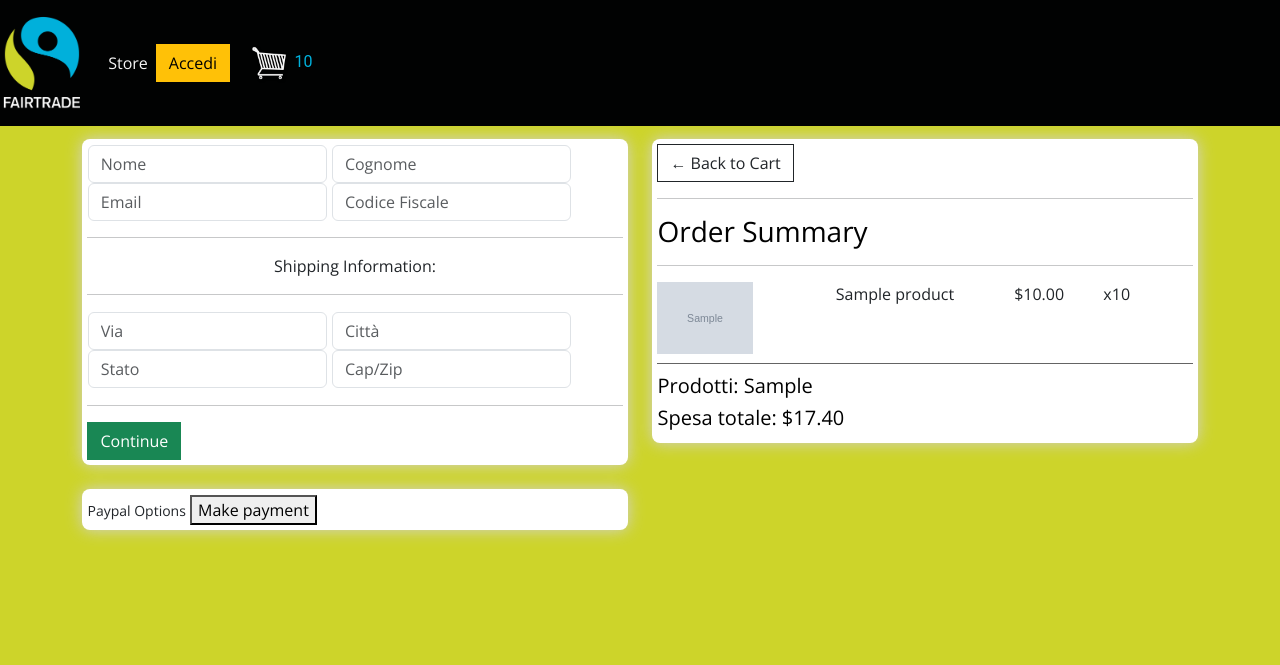
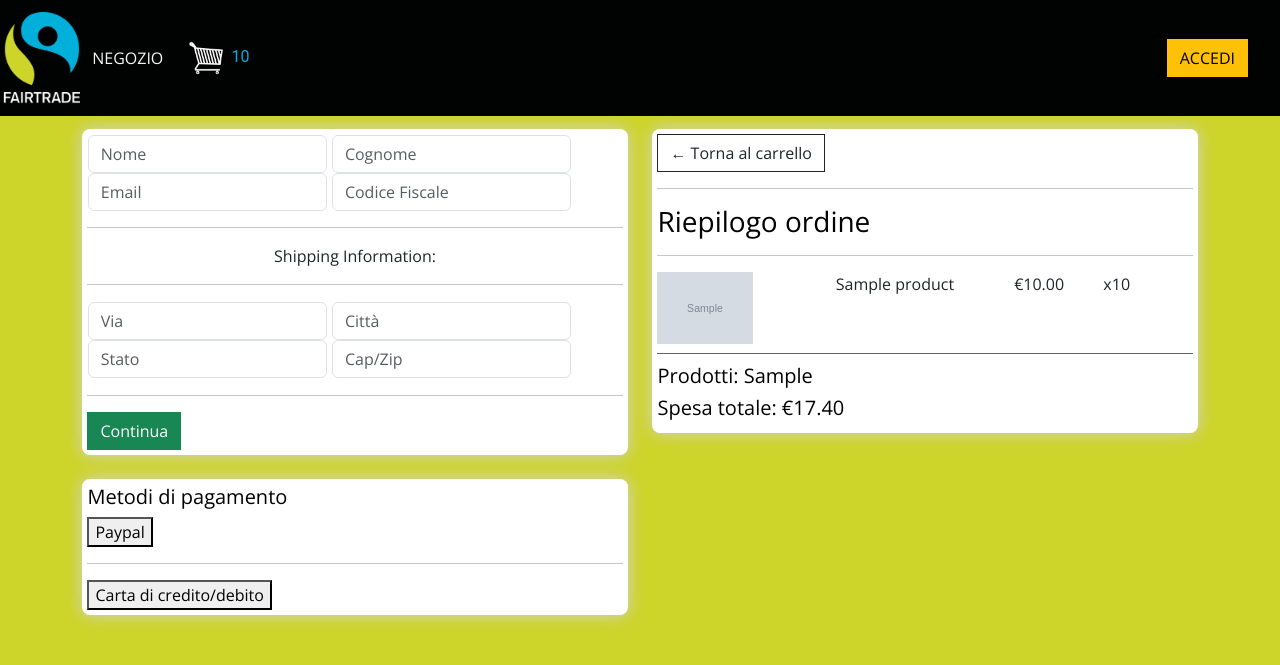
Before and after one commit to uomoazione/ProgettoDjango, a Django app: template store/templates/store/checkout.html in a window 1280 px wide. Shown: the top 665 px of the page. Run offline with Django 4.2, Linux system fonts and the light colour scheme; data comes from the database, SQL or seed files in the repository; both versions use the stored data as it was after the commit; tables that the repository leaves empty hold one stand-in row (values such as "Sample post"); the template is opened without the code that fills it: values that come from a table or form of the project are taken from there, most other values are stand-ins (such as "Sample title", 1, 10 or a date in 2020); grey boxes marked "Sample" are stand-in pictures.

Commit message:
refinimenti

```diff
--- a/static/css/base.css
+++ b/static/css/base.css
@@ -1,9 +1,12 @@
-@import url('https://fonts.googleapis.com/css2?family=Open+Sans&display=swap');
+@import url('https://fonts.googleapis.com/css2?family=Open+Sans&display=swap'); /*il font free più simile a fairtrade che ho trovato*/
 body{
 	background-color: #CDD42A;
 	font-family: 'Open Sans', sans-serif;
 }
-
+#accedi
+{
+	margin-right: 2rem;
+}
 h1,h2,h3,h4,h5,h6{
 	color: black;
 }
--- a/store/templates/store/base.html
+++ b/store/templates/store/base.html
@@ -20,27 +20,26 @@
 
 <body>
     <nav class="navbar navbar-expand-lg "> <!--inizio navbar -->
-  <a class="navbar-brand" href="{% url 'store' %}"><img src="{% static 'immagini/logo.png' %}" width=auto height="100"></a>
-
-        <button class="navbar-toggler" type="button" data-toggle="collapse" data-target="#navbarSupportedContent" aria-controls="navbarSupportedContent" aria-expanded="false" aria-label="Toggle navigation">
+        <a class="nav-logo" href="{% url 'store' %}"><img src="{% static 'immagini/logo.png' %}" width=auto height="100" alt="immagine prodotto"> </a>
+        <button class="navbar-toggler bg-dark-subtle" type="button" data-toggle="collapse" data-target="#navbarSupportedContent" aria-controls="navbarSupportedContent" aria-expanded="false" aria-label="Toggle navigation">
             <span class="navbar-toggler-icon"></span>
-	  </button> <!--controllare-->
-
+        </button> <!--pulsante del menu a tendina quando finestra non schermo intero/mobile-->
         <div class="collapse navbar-collapse" id="navbarSupportedContent">
             <ul class="navbar-nav mr-auto">
                 <li class="nav-item active">
-            <a class="nav-link" href="{% url 'store' %}">Store <span class="sr-only">
-            </span>
-            </a>
+                    <a class="nav-link" href="{% url 'store' %}">NEGOZIO</a>
                 </li>
             </ul>
             <div class="form-inline my-2 my-lg-0"><!-- form allineato con margine 2 no margine verticale (0)-->
-              <a href="#"class="btn btn-warning">Accedi</a>
                 <a href="{% url 'cart' %}">
-                 <img id= "cart-icon" src="{% static 'immagini/cart.png' %}" ></a>
-              </a>
+                    <img id= "cart-icon" src="{% static 'immagini/cart.png' %}" alt="link al carrello" ></a>
                 <p id="cart-total">{{ order.get_cart_items }}</p> <!--mettere link cart Items-->
             </div>
+            <ul class="navbar-nav ms-auto">
+                <li>
+                    <a href="#" class="btn btn-warning" id="accedi">ACCEDI</a>
+                </li>
+            </ul>
         </div>
     </nav> <!-- bootstrap navbar-->
 
--- a/store/templates/store/checkout.html
+++ b/store/templates/store/checkout.html
@@ -7,13 +7,13 @@
 				<form id="form">
 					<div id="user-info">
 						<div class="form-field">
-							<input required class="form-control" type="text" name="name" placeholder="Nome">
+							<input required class="form-control" type="text" name="Nome" placeholder="Nome">
 						</div>
                         <div class="form-field">
-							<input required class="form-control" type="text" name="surname" placeholder="Cognome">
+							<input required class="form-control" type="text" name="Cognome" placeholder="Cognome">
 						</div>
 						<div class="form-field">
-							<input required class="form-control" type="email" name="email" placeholder="Email">
+							<input required class="form-control" type="email" name="Email" placeholder="Email">
 						</div>
                         <div class="form-field">
 							<input class="form-control" type="text" name="CF" placeholder="Codice Fiscale">
@@ -25,29 +25,31 @@
 						<p class="shipping">Shipping Information:</p>
 						<hr>
 						<div class="form-field">
-							<input class="form-control" type="text" name="address" placeholder="Via">
+							<input class="form-control" type="text" name="Indirizzo" placeholder="Via">
 						</div>
 
 						<div class="form-field">
-							<input class="form-control" type="text" name="city" placeholder="Città">
+							<input class="form-control" type="text" name="Provincia" placeholder="Città">
 						</div>
 						<div class="form-field">
-							<input class="form-control" type="text" name="state" placeholder="Stato">
+							<input class="form-control" type="text" name="Stato" placeholder="Stato">
 						</div>
 						<div class="form-field">
-							<input class="form-control" type="text" name="zipcode" placeholder="Cap/Zip">
+							<input class="form-control" type="text" name="Codice postale" placeholder="Cap/Zip">
 						</div>
 					</div>
 
 					<hr>
-					<input id="form-button" class="btn btn-success btn-block" type="submit" value="Continue">
+					<input id="form-button" class="btn btn-success btn-block" type="submit" value="Continua">
 				</form>
 			</div>
 
 			<br>
-			<div class="box-element hidden" id="payment-info">
-				<small>Paypal Options</small>
-				<button id="make-payment">Make payment</button>
+			<div class="box-element">
+                <h5>Metodi di pagamento</h5>
+				<button>Paypal</button>
+               <hr>
+                <button>Carta di credito/debito</button>
 			</div>
 
 
@@ -56,20 +58,20 @@
 
 		<div class="col-lg-6">
 			<div class="box-element">
-				<a  class="btn btn-outline-dark" href="{% url 'cart' %}">&#x2190; Back to Cart</a>
+				<a  class="btn btn-outline-dark" href="{% url 'cart' %}">&#x2190; Torna al carrello</a>
 				<hr>
-				<h3>Order Summary</h3>
+				<h3>Riepilogo ordine</h3>
 				<hr>
                 {% for item in items %}
 				<div class="cart-row">
 					<div style="flex:2"><img class="row-image" src="{{item.product.imageURL}}"></div>
 					<div style="flex:2"><p>{{item.product.name}}</p></div>
-					<div style="flex:1"><p>${{item.product.price|floatformat:2}}</p></div>
+					<div style="flex:1"><p>€{{item.product.price|floatformat:2}}</p></div>
 					<div style="flex:1"><p>x{{item.quantity}}</p></div>
 				</div>
                 {% endfor %}
 				<h5>Prodotti: {{get_cart_items}}</h5>
-				<h5>Spesa totale:   ${{order.get_cart_total|floatformat:2}}</h5>
+				<h5>Spesa totale:   €{{order.get_cart_total|floatformat:2}}</h5>
 			</div>
 		</div>
 	</div>
--- a/store/templates/store/store.html
+++ b/store/templates/store/store.html
@@ -13,7 +13,7 @@
                     </button>
                          <a class="btn btn-dark" href="#"> View </a>
                         <h4 style="display: inline-block; float: right">
-                            ${{ product.price | floatformat:2 }}</h4>
+                            €{{ product.price | floatformat:2 }}</h4>
                      </div>
                 </div>
                 {% endfor %}
```
Also changed, not shown: store/templates/store/cart.html (+5 -5 lines), db.sqlite3, shirt.jpg (deleted), static/immagini/carrello.png (deleted), static/immagini/headphones.jpg (deleted), static/immagini/shirt.jpg (deleted), static/immagini/taglio1.jpg (deleted), static/immagini/watch.jpg (deleted), static/immagini/watch_TWg5eaQ.jpg (deleted). Lines whose indentation alone changed are shown as unchanged.
